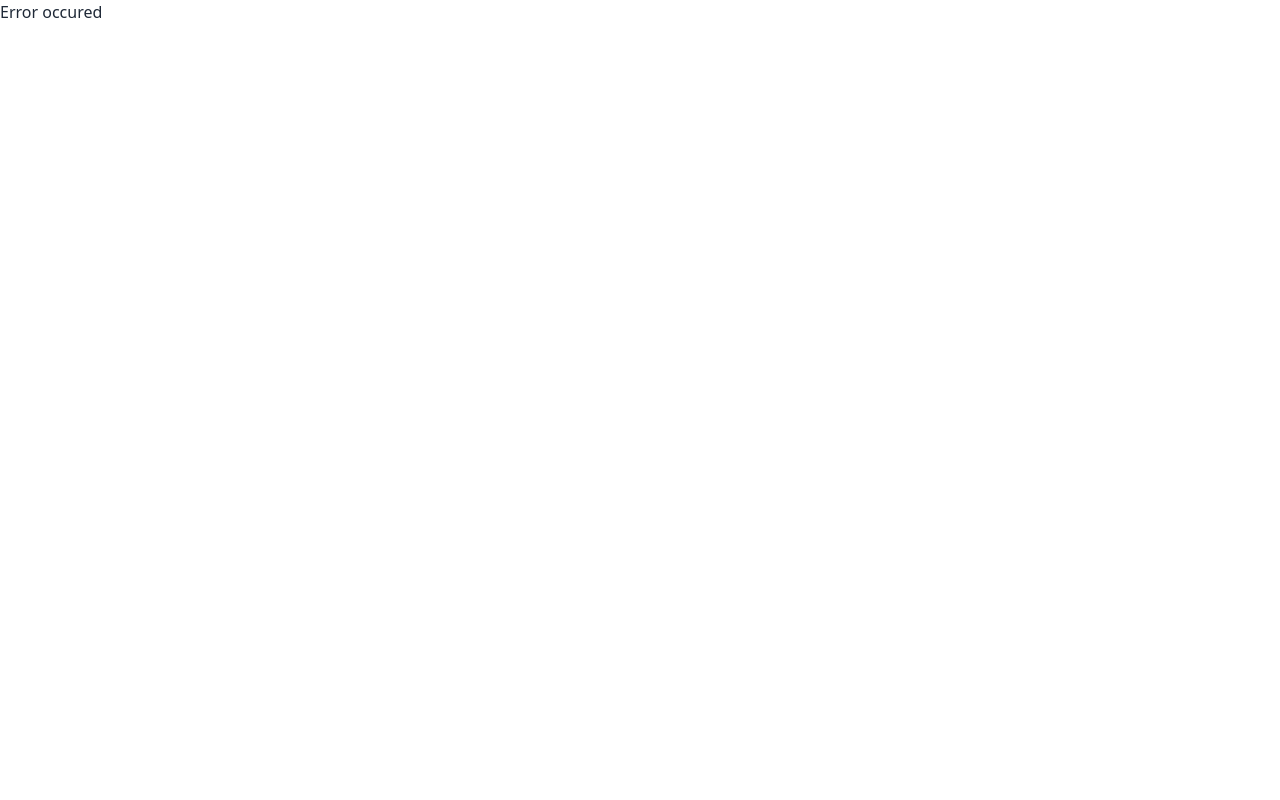
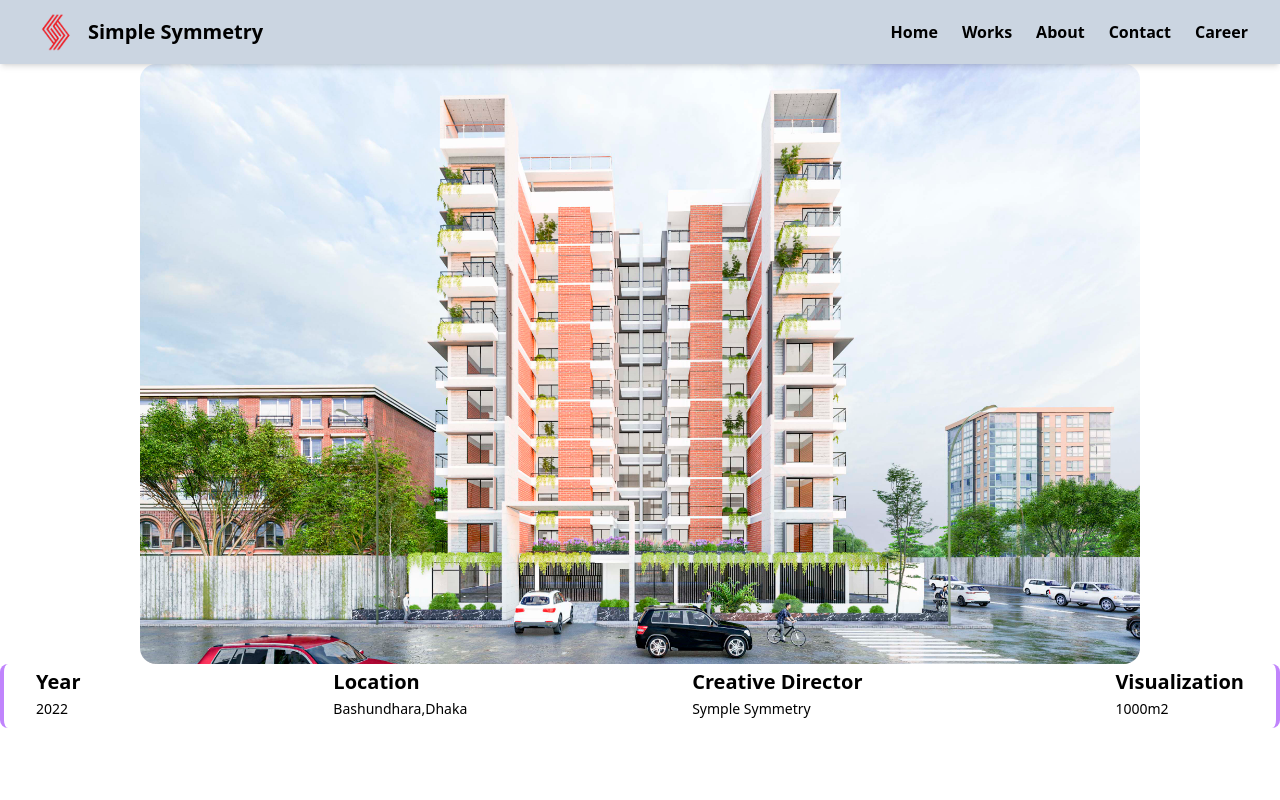
Before and after one commit to RahidAmin/Architecture-website, a React (Vite) app: page /workcarddetails in a window 1280 px wide. Before the commit this address had no page. Shown: the top 800 px of the page. Built offline with nearby package versions, Linux system fonts and the light colour scheme.

Commit message:
work card details added using telwind css

```diff
--- a/src/Component/DemoTelwind/DemoTelwind.jsx
+++ /dev/null
@@ -1,47 +0,0 @@
-import React from 'react';
-
-const DemoTelwind = () => {
-    return (
-        <div>
-            <br /><br />
-
-            <div className='grid place-content-center h-screen '>
-
-                <h1 className=''>Test</h1>
-
-                <div>
-                    <div className='p-6 max-w-sm mx-auto bg-red-400 rounded-xl shadow-2xl flex items-center space-x-4'>
-                        <div className='w-40 h-40 overflow-hidden flex-shrink-0'><img src="https://images.pexels.com/photos/16021141/pexels-photo-16021141/free-photo-of-photo-of-25-de-abril-bridge-lisbon-portugal.jpeg?auto=compress&cs=tinysrgb&w=1260&h=750&dpr=1" alt=""
-                            className='w-full h-full object-cover'
-                        /></div>
-
-
-                        <div className='text-2xl font-medium'>
-                            TelWind CSS
-                            <p className='text-base'>By Rahid Amin</p>
-                        </div>
-
-                    </div>
-                    <div className='grid'>
-                        <button className='bg-sky-300 text-white mt-2 rounded-lg hover:bg-red-300 hover:text-black'>Show More</button>
-                    </div>
-                </div>
-
-                <div className='mt-3'>
-
-                    <div className='max-w-sm p-2 mx-auto bg-yellow-100 rounded-xl'>
-                        <div className=''>image</div>
-                        <div>content</div>
-                    </div>
-                </div>
-
-
-            </div>
-
-            <br /><br /><br /><br />
-        </div>
-
-    );
-};
-
-export default DemoTelwind;
--- a/src/Component/Header/Header.jsx
+++ b/src/Component/Header/Header.jsx
@@ -14,19 +14,19 @@ const Header = () => {
     const links =
         <>
             <li onClick={() => setIsOpen(false)}>
-                <Link to="/">Home</Link>
+                <Link className='hover:text-blue-900' to="/">Home</Link>
             </li>
             <li onClick={() => setIsOpen(false)}>
-                <Link to="/works">Works</Link>
+                <Link className='hover:text-blue-900' to="/works">Works</Link>
             </li>
             <li onClick={() => setIsOpen(false)}>
-                <Link to="/aboutus">About</Link>
+                <Link className='hover:text-blue-900' to="/aboutus">About</Link>
             </li>
             <li onClick={() => setIsOpen(false)}>
-                <Link to="/contact">Contact</Link>
+                <Link className='hover:text-blue-900' to="/contact">Contact</Link>
             </li>
             <li onClick={() => setIsOpen(false)}>
-                <Link to="/career">Career</Link>
+                <Link className='hover:text-blue-900' to="/career">Career</Link>
             </li>
         </>
 
@@ -71,7 +71,7 @@ const Header = () => {
                         </div></Link>
 
                     {/* Menu Items for Desktop */}
-                    <ul className="hidden md:flex space-x-6 font-semibold text-black hover:text-blue-900">
+                    <ul className="hidden md:flex space-x-6 font-semibold text-black ">
                         {links}
                     </ul>
 
--- /dev/null
+++ b/src/Component/WorkCardDetails/WorkCardDetails.jsx
@@ -0,0 +1,74 @@
+import React from 'react';
+import img1 from '../Images/1.jpg'
+import img2 from '../Images/2.jpg'
+import img3 from '../Images/3.jpg'
+import img4 from '../Images/4.jpg'
+const WorkCardDetails = () => {
+    return (
+        <div className='min-h-screen pt-10 bg-white text-black'>
+
+            {/* hero Section */}
+            <div className='w-full h-auto justify-items-center'>
+                <img className='md:h-[600px] md:w-[1000px] rounded-2xl' src={img2} alt="" />
+                <div className='w-full mx-1 h-14 md:h-16 bg-white border-purple-400 border-x-4 rounded-lg flex justify-between'>
+
+                    <div className='m-1 md:mx-8'>
+                        <p className='text-[10px] md:text-xl font-semibold'>Year</p>
+                        <span className='text-[8px] md:text-sm'>2022</span>
+                    </div>
+                    <div className='m-1'>
+                        <p className='text-[10px] md:text-xl font-semibold'>Location</p>
+                        <span className='text-[8px] md:text-sm'>Bashundhara,Dhaka</span>
+                    </div>
+                    <div className='m-1'>
+                        <p className='text-[10px] md:text-xl font-semibold'>Creative Director</p>
+                        <span className='text-[8px] md:text-sm'>Symple Symmetry</span>
+                    </div>
+                    <div className='m-1 md:mx-8'>
+                        <p className='text-[10px] md:text-xl font-semibold'>Visualization</p>
+                        <span className='text-[8px] md:text-sm'>1000m2</span>
+                    </div>
+
+
+                </div>
+            </div>
+            {/* Content section */}
+            <div className='mt-20 md:flex md:mx-auto md:justify-center flex-wrap text-black'>
+                <div className='md:w-[40%] md:ml-10 md:order-2'>
+                    <p className='text-2xl font-semibold grid justify-center md:justify-items-end'>About</p>
+                    <div className='p-1 mx-1'>Lorem ipsum dolor sit, amet consectetur adipisicing elit. Commodi repudiandae recusandae nemo dolore soluta? Corrupti odio sint aut deserunt dolorum, neque cum molestias eum, tenetur quia autem fugiat sunt modi! Assumenda quae, harum placeat dolores optio similique praesentium a dolore!</div>
+                </div>
+                <img className='w-full h-auto md:w-[40%] md:order-1' src={img3} alt="" />
+
+
+            </div>
+            <div className='mt-20 md:flex md:mx-auto md:justify-center flex-wrap'>
+                <div className='md:w-[40%] md:ml-10'>
+                    <p className='text-2xl font-semibold grid justify-center'>Design</p>
+                    <div className='p-1 mx-1'>Lorem ipsum dolor sit, amet consectetur adipisicing elit. Commodi repudiandae recusandae nemo dolore soluta? Corrupti odio sint aut deserunt dolorum, neque cum molestias eum, tenetur quia autem fugiat sunt modi! Assumenda quae, harum placeat dolores optio similique praesentium a dolore!</div>
+                </div>
+                <img className='w-full h-auto md:w-[40%] ' src={img4} alt="" />
+
+
+            </div>
+
+            <div className='mt-20 grid grid-cols-1 justify-center md:grid-cols-2 w-full md:gap-1 md:mx-1 lg:gap-4 lg:mx-4'>
+
+                <img className='' src={img1} alt="" />
+                <img className='' src={img2} alt="" />
+                <img className='' src={img3} alt="" />
+                <img className='' src={img4} alt="" />
+
+                <img className='' src={img1} alt="" />
+                <img className='' src={img2} alt="" />
+                <img className='' src={img3} alt="" />
+                <img className='' src={img4} alt="" />
+
+            </div>
+
+
+        </div>
+    );
+};
+
+export default WorkCardDetails;
--- a/src/Component/WorksCard/WorksCard.jsx
+++ b/src/Component/WorksCard/WorksCard.jsx
@@ -1,9 +1,15 @@
 import React from 'react';
 import img1 from '../Images/1.jpg';
+import { Link, useNavigate } from 'react-router-dom';
 // import img2 from '../Images/2.jpg';
 
 const WorksCard = () => {
 
+    const navigate = useNavigate();
+    const handleViewMore = () => {
+        navigate('/workcarddetails');
+        window.scrollTo(0, 0);
+    }
 
     return (
         <div>
@@ -18,7 +24,10 @@ const WorksCard = () => {
                 <div className="card-body">
                     <p>Lorem ipsum, dolor sit amet consectetur adipisicing elit. Eveniet, aliquam!</p>
                     <div className="card-actions justify-end">
-                        <button className="btn bg-white border-hidden hover:bg-slate-300">View More</button>
+                        <button onClick={handleViewMore} className="btn bg-white border-hidden hover:bg-slate-300 text-black">
+                            View more
+                        </button>
+
                     </div>
                 </div>
             </div>
```
Also changed, not shown: src/main.jsx (+5 -3 lines).
